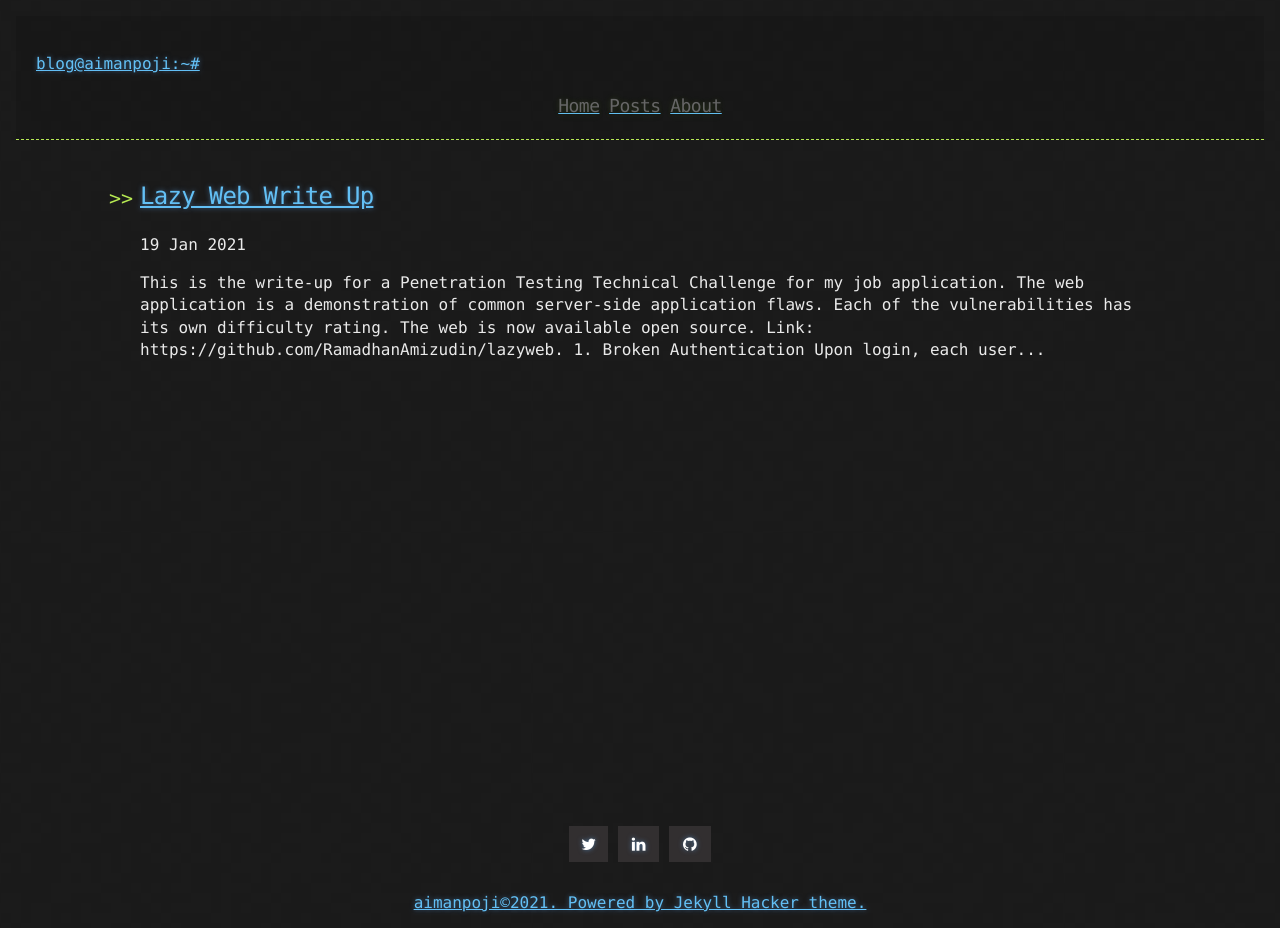
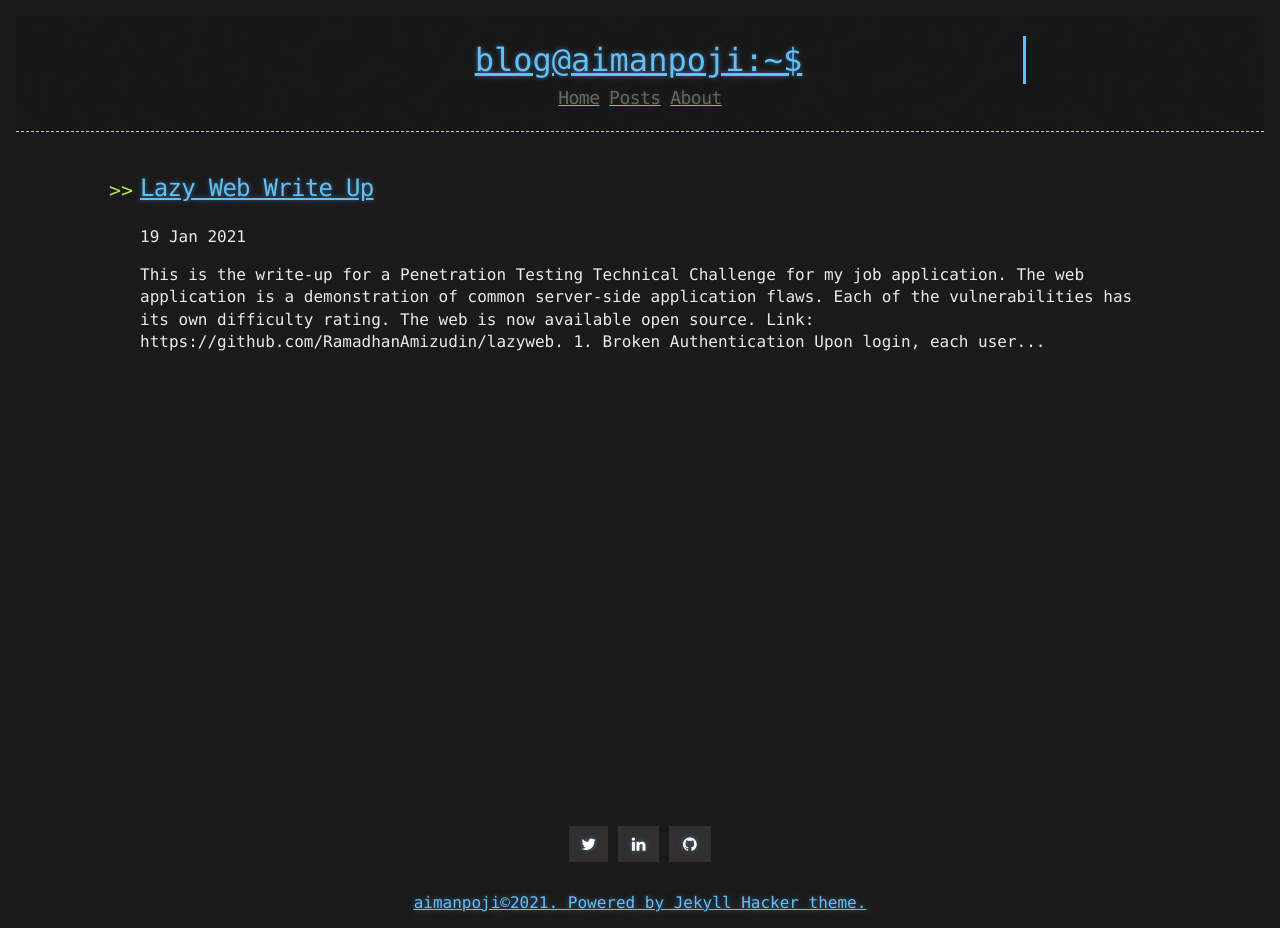
Before and after one commit to aimanpoji/aimanpoji.github.io, a Jekyll site: the page built from index.html, in a window 1280 px wide. Built offline with Jekyll 4.4.1, drawn with Linux system fonts in a browser that asks for light colours; nearby versions of some CDN libraries; the list of posts is cut into pages by our own code.

Commit message:
Update header.html

```diff
--- a/_includes/header.html
+++ b/_includes/header.html
@@ -3,7 +3,7 @@
   <div>
     <a href="{{ "/" | prepend: site.baseurl | replace: '//', '/' }}">
     {% assign owner_first_name = site.owner | split: " " %}
-    <p class="typewriter">blog@{{ owner_first_name[0] | downcase }}:~# </p>
+    <p class="line-1 typewriter">blog@{{ owner_first_name[0] | downcase }}:~$ </p>
     </a>
 
     <div class="header-links">
```
